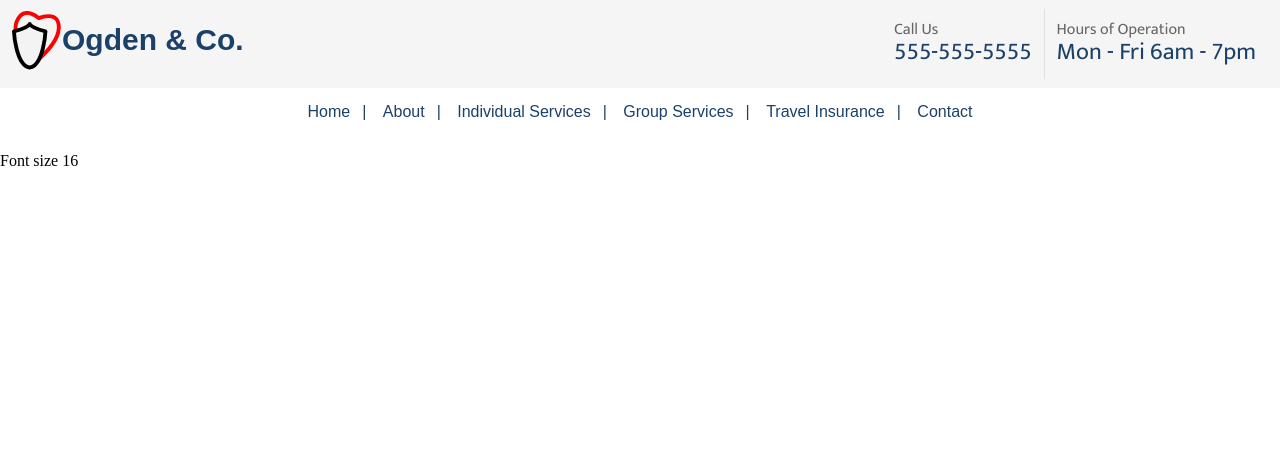
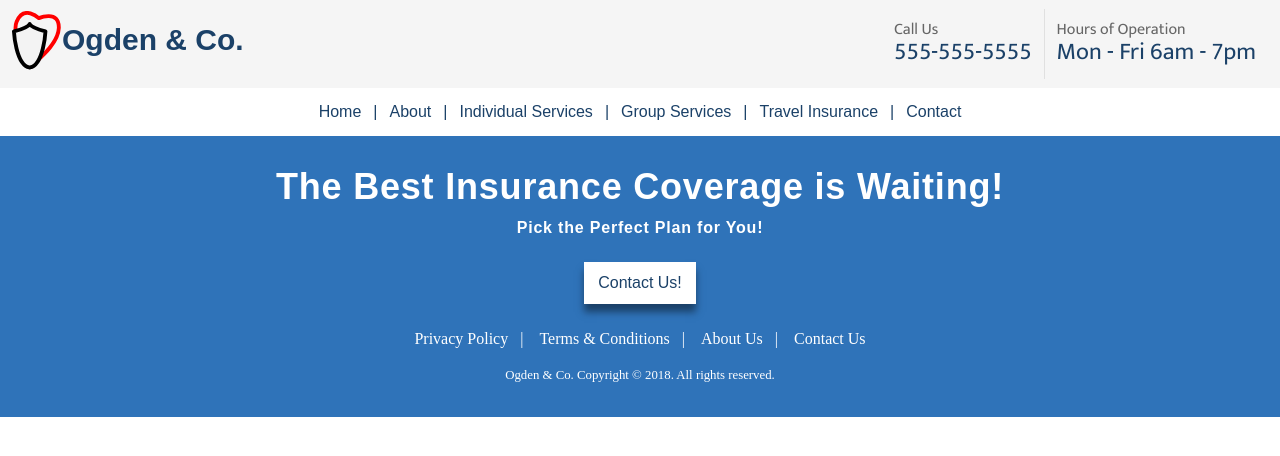
Before and after one commit to spkellydev/odgen, a PHP site: template templates/layout/main.twig in a window 1280 px wide. Shown: the top 456 px of the page. Run offline with PHP 8.4, Linux system fonts and the light colour scheme; the template is opened without the code that fills it, so the values that code supplies are empty; some libraries are stand-ins or nearby versions.

Commit message:
fleshing out scss vars and components with footer

```diff
--- a/App/Bootstrap.php
+++ b/App/Bootstrap.php
@@ -74,7 +74,7 @@ class Bootstrap
     protected function routes()
     {
         $this->app->get('/', function ($request, $response, $args) {
-            return $this->view->render($response, 'Hello.twig');
+            return $this->view->render($response, 'Welcome.twig');
         });
 
         $this->app->get('/create', 'FormController:index');
--- /dev/null
+++ b/src/scss/components/buttons.scss
@@ -0,0 +1,24 @@
+@import "../utils/vars";
+
+a.btn {
+  padding: $xs $sm;
+  margin: $xs $sm;
+  color: currentColor;
+  background: initial;
+  font-family: $serif;
+  display: inline-block;
+
+  &-white {
+    color: $blue;
+    background: $white;
+  }
+
+  &-shadow {
+    box-shadow: 0 $nano $nano -$pico $blue;
+    transition: all 0.5s ease-in-out;
+
+    &:hover {
+      box-shadow: 0 $pico $pico $xs $blue;
+    }
+  }
+}
--- /dev/null
+++ b/src/scss/components/footer.scss
@@ -0,0 +1,21 @@
+@import "../utils/vars";
+
+footer {
+  color: $white;
+  background: $blue-bright;
+  text-align: center;
+  min-height: $xl-4;
+  padding: $lg $xs;
+
+  h3 {
+    font-size: $xl-4;
+  }
+
+  ul.list-links {
+    margin-top: $sm;
+
+    li > a {
+      color: $white;
+    }
+  }
+}
--- /dev/null
+++ b/src/scss/components/listlinks.scss
@@ -0,0 +1,18 @@
+ul.list-links {
+  display: inherit;
+  color: currentColor;
+  list-style: none;
+
+  li.list-item {
+    display: inline;
+
+    &:not(:last-child) > a::after {
+      content: "|";
+      padding: $xs;
+    }
+  }
+
+  @media only screen and (max-width: 440px) {
+    display: none;
+  }
+}
--- a/src/scss/components/navbar.scss
+++ b/src/scss/components/navbar.scss
@@ -1,4 +1,4 @@
-@import "../vars.scss";
+@import "../utils/vars.scss";
 
 .nav {
   font-family: $serif;
@@ -78,22 +78,5 @@
 
   &--secondary {
     height: $xl-5;
-
-    ul {
-      list-style: none;
-
-      li {
-        display: inline;
-
-        &:not(:last-child) > a::after {
-          content: "|";
-          padding: $xs;
-        }
-      }
-
-      @media only screen and (max-width: 440px) {
-        display: none;
-      }
-    }
   }
 }
--- a/src/scss/main.scss
+++ b/src/scss/main.scss
@@ -1,2 +1,5 @@
 @import "utils/index.scss";
 @import "components/navbar.scss";
+@import "components/listlinks.scss";
+@import "components/buttons.scss";
+@import "components/footer.scss";
--- /dev/null
+++ b/src/scss/utils/_headings.scss
@@ -0,0 +1,8 @@
+@import "vars";
+@import "mixins";
+
+@include headings() {
+  font-family: $serif;
+  letter-spacing: $pico;
+  margin: $xs 0;
+}
--- a/src/scss/utils/_index.scss
+++ b/src/scss/utils/_index.scss
@@ -1,3 +1,4 @@
 @import "normalize";
 @import "reset";
 @import "flex";
+@import "headings";
--- /dev/null
+++ b/src/scss/utils/_mixins.scss
@@ -0,0 +1,7 @@
+@mixin headings($from: 1, $to: 6) {
+  @for $i from $from through $to {
+    h#{$i} {
+      @content;
+    }
+  }
+}
--- a/src/scss/utils/_reset.scss
+++ b/src/scss/utils/_reset.scss
@@ -1,3 +1,5 @@
+@import "mixins";
+
 a {
   text-decoration: none;
 }
@@ -6,3 +8,8 @@ ul {
   margin: 0;
   padding: 0;
 }
+
+@include headings() {
+  margin: 0;
+  padding: 0;
+}
--- a/src/scss/_vars.scss
+++ b/src/scss/utils/_vars.scss
@@ -5,6 +5,8 @@
 **/
 
 // sizes
+$pico: 0.05rem;
+$nano: 0.5rem;
 $xs: 0.75rem; // 12px
 $sm: 0.875rem; // 14px
 $base: 1rem; // 16px
@@ -25,6 +27,8 @@ $serif: "Noto Serif JP", sans-serif;
       COLORS
     ----------
 **/
+$white: #ffffff;
 $gray: #f5f5f5;
 $gray-2: #666666;
 $blue: #1b4168;
+$blue-bright: #2f73b9;
--- a/templates/layout/main.twig
+++ b/templates/layout/main.twig
@@ -11,6 +11,6 @@
     <body>
         {% include 'partials/navbar.twig' %}
         {% block content %}{% endblock %}
-        <p>Font size 16</p>
+        {% include 'partials/footer.twig' %}
     </body>
 </html>
--- /dev/null
+++ b/templates/partials/footer.twig
@@ -0,0 +1,25 @@
+<footer>
+    <h3>The Best Insurance Coverage is Waiting!</h3>
+    <h4>Pick the Perfect Plan for You!</h4>
+    <a class="btn btn-white btn-shadow" href="/contact">Contact Us!</a>
+    <section>
+        <ul class="list-links">
+            <li class="list-item">
+                <a href="/privacy-policy">Privacy Policy</a>
+            </li>
+            <li class="list-item">
+                <a href="/privacy-policy/terms">Terms & Conditions</a>
+            </li>
+            <li class="list-item">
+                <a href="/about">About Us</a>
+            </li>
+            <li class="list-item">
+                <a href="/contact">Contact Us</a>
+            </li>
+        </ul>
+        <p>
+            <small>Ogden & Co. Copyright &copy;
+                {{ "now"|date('Y') }}. All rights reserved.</small>
+        </p>
+    </section>
+</footer>
--- a/templates/partials/navbar.twig
+++ b/templates/partials/navbar.twig
@@ -14,20 +14,20 @@
         </div>
     </div>
     <div class="nav--secondary flex flex--hort-center flex--vert-center">
-        <ul class="nav--list-links">
-            <li class="nav--list-item">
+        <ul class="list-links">
+            <li class="list-item">
                 <a href="/">Home</a>
             </li>
-            <li class="nav--list-item">
+            <li class="list-item">
                 <a href="/about">About</a>
             </li>
-            <li class="nav--list-item">
+            <li class="list-item">
                 <a href="/insurance/individual">Individual Services</a>
             </li>
-            <li class="nav--list-item">
+            <li class="list-item">
                 <a href="/insurance/group">Group Services</a>
             </li>
-            <li class="nav--list-item">
+            <li class="list-item">
                 <a href="/insurance/travel">Travel Insurance</a>
             </li>
             <li class="nav--list-item">
```
Also changed, not shown: App/Controllers/FormController.php (+8 -11 lines), public/assets/css/main.min.css, templates/Welcome.twig (renamed from templates/Hello.twig).
